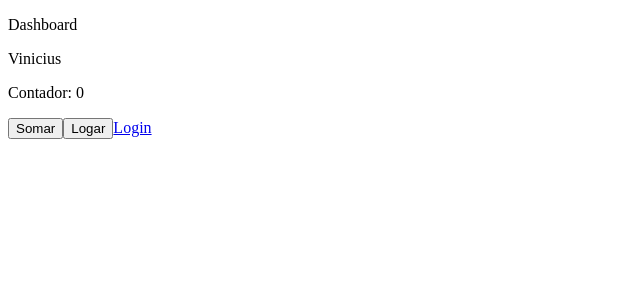
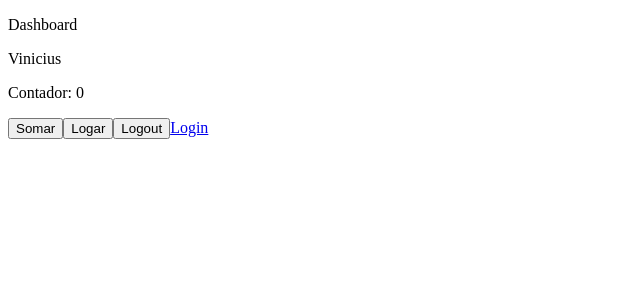
Before and after one commit to vinicius-bastos/React-Typescript, a React (Create React App) app in the folder Curso de react/: page /pagina-inicial in a window 1280 px wide. Shown: the top 300 px of the page, without its empty margins (0-640 px from the left). Built offline with nearby package versions, Linux system fonts and the light colour scheme.

Commit message:
feature: sharing a function through the context

```diff
--- a/Curso de react/src/app/pages/dashboard/Dashboard.tsx
+++ b/Curso de react/src/app/pages/dashboard/Dashboard.tsx
@@ -6,7 +6,7 @@
 
     const counterRef = useRef(0);
 
-    const { nomeDoUsuario } = useUsuarioLogado();
+    const { nomeDoUsuario, logout } = useUsuarioLogado();
 
     return (
         <div>
@@ -19,6 +19,8 @@
             <button onClick={() => counterRef.current++}>Somar</button>
             <button onClick={() => console.log(counterRef.current)}>Logar</button>
 
+            <button onClick={logout}>Logout</button>
+
             <Link to={"/entrar"}>Login</Link>
         </div>
     );
--- a/Curso de react/src/app/shared/contexts/UsuarioLogado.tsx
+++ b/Curso de react/src/app/shared/contexts/UsuarioLogado.tsx
@@ -1,7 +1,8 @@
-import { createContext } from "react";
+import { createContext, useCallback } from "react";
 
 interface IUsuarioLogadoContextData {
     nomeDoUsuario: string;
+    logout: () => void;
 }
 
 interface IUsuarioLogadoProviderProps {
@@ -12,8 +13,12 @@
 
 export const UsuarioLogadoProvider: React.FC<IUsuarioLogadoProviderProps> = ({children}) => {
 
+    const handleLogout = useCallback(() => {
+        console.log('Logout Executou');
+    }, [])
+
     return (
-        <UsuarioLogadoContext.Provider value={{nomeDoUsuario: 'Vinicius'}}>
+        <UsuarioLogadoContext.Provider value={{nomeDoUsuario: 'Vinicius', logout: handleLogout}}>
             {children}
         </UsuarioLogadoContext.Provider>
     );
```
